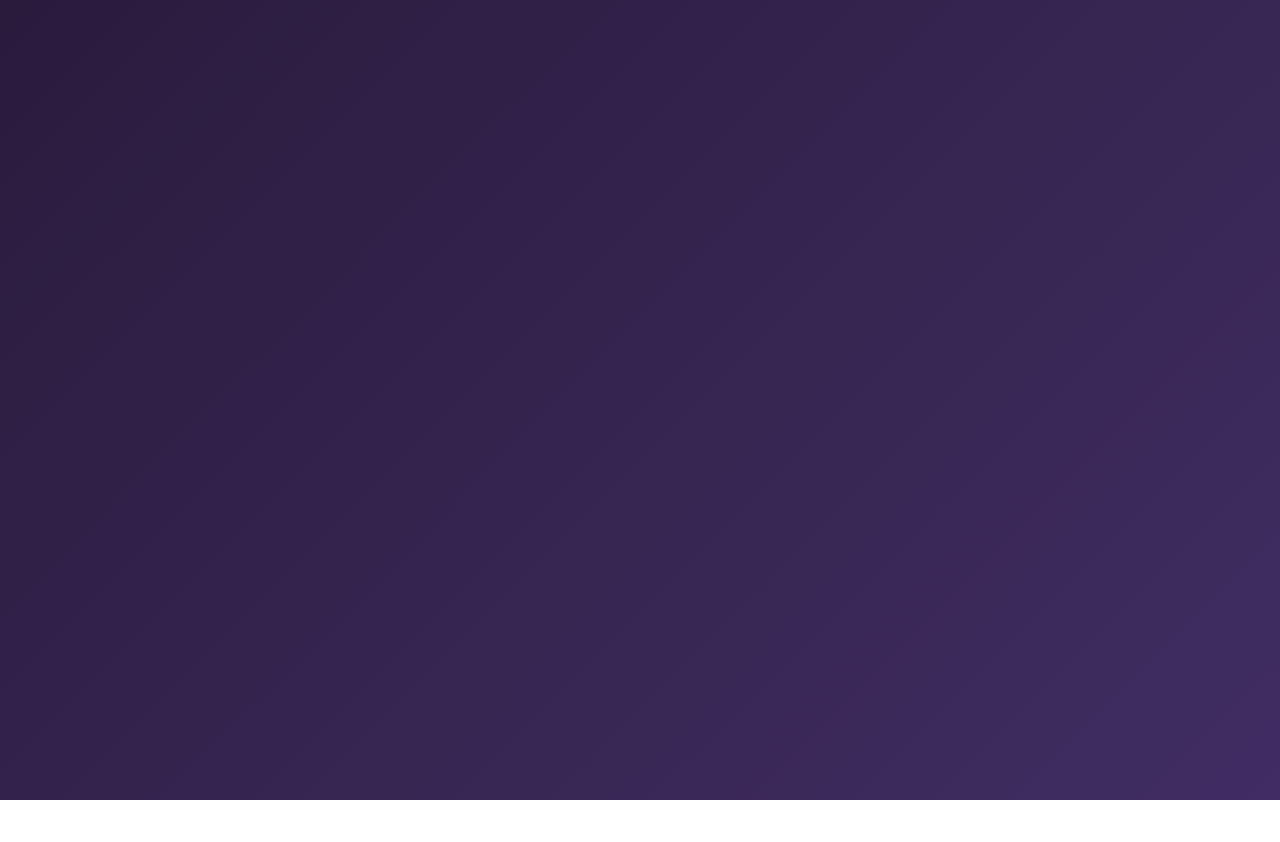
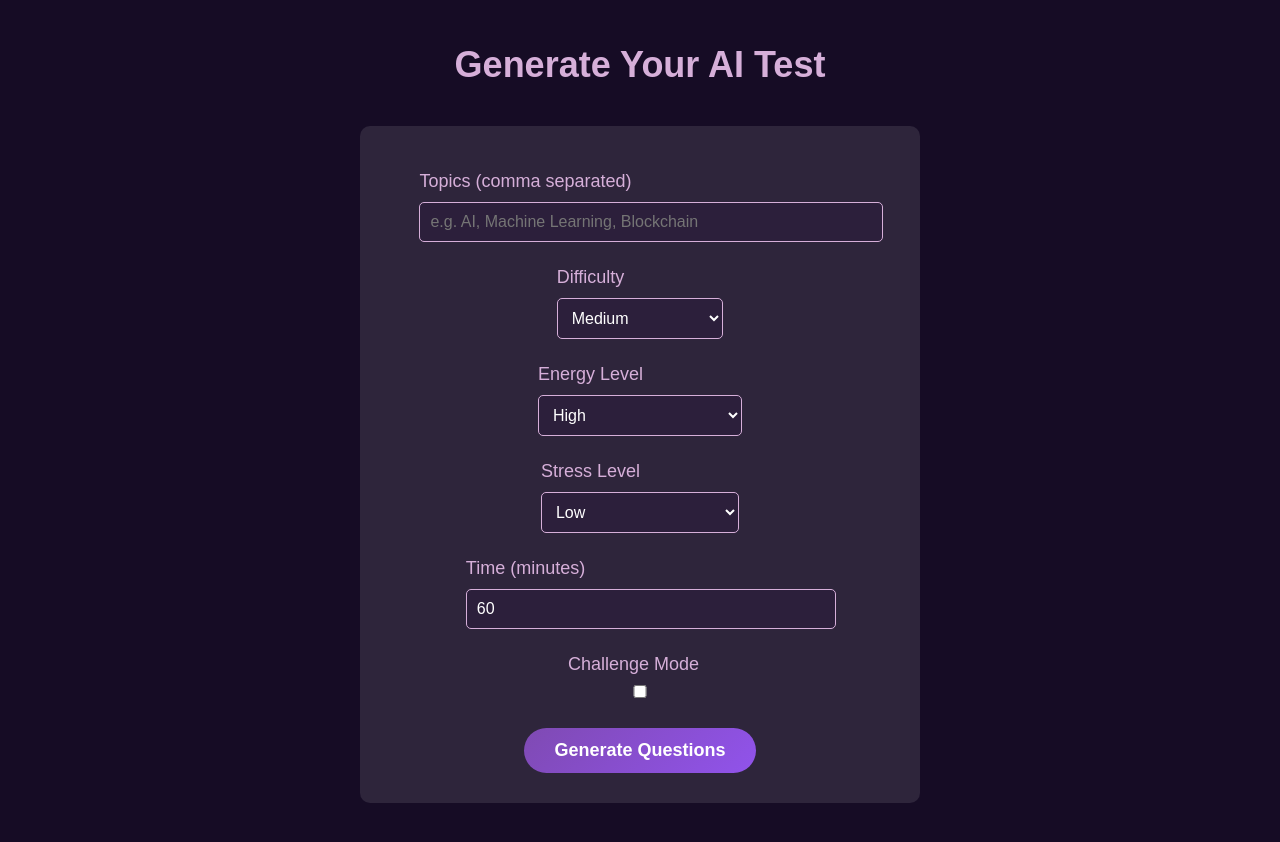
Before and after one commit to keerti144/DSA-Viz, a React (Vite) app in the folder frontend/: page /testai in a window 1280 px wide. Before the commit this address had no page. Shown: the top 842 px of the page. Before the commit the page ends 800 px from the top, so only its background shows below. Built offline with nearby package versions, Linux system fonts and the light colour scheme.

Commit message:
some comment

```diff
--- a/frontend/src/main.jsx
+++ b/frontend/src/main.jsx
@@ -17,6 +17,8 @@ import {VisNext} from "./visnext/visnext.jsx";
 import {VisAlgo} from "./visalgo/visalgo.jsx";
 import {TestNext} from "./testnext/testnext.jsx";
 import {TestMCQ} from "./test mcq/testmcq.jsx";
+  import {TestAI} from "./test ai/TestAI.jsx";
+
 
 
 ReactDOM.createRoot(document.getElementById("app")).render(
@@ -39,6 +41,7 @@ ReactDOM.createRoot(document.getElementById("app")).render(
         <Route path="/visalgo" element={<VisAlgo />} />
         <Route path="/testnext" element={<TestNext />} />
         <Route path="/testmcq" element={<TestMCQ />} />
+        <Route path="/testai" element={<TestAI />} />
       </Routes>
     </BrowserRouter>
   </React.StrictMode>
--- /dev/null
+++ b/frontend/src/test ai/testai.css
@@ -0,0 +1,152 @@
+/* General container styles */
+.testai-container {
+    display: flex;
+    flex-direction: column;
+    align-items: center;
+    min-height: 100vh;
+    background-color: #160c25;  /* Dark background */
+    color: #ffffff;  /* Light text for contrast */
+    padding: 20px;
+    font-family: 'Arial', sans-serif;
+}
+
+/* Heading Section */
+h1 {
+    font-size: 36px;
+    font-weight: bold;
+    color: #d6afd9; /* Lighter purple shade for contrast */
+    text-align: center;
+    margin-bottom: 40px;
+}
+
+/* Form Section */
+.input-form {
+    display: flex;
+    flex-direction: column;
+    align-items: center;
+    background-color: rgba(255, 255, 255, 0.1); /* Semi-transparent background for form */
+    border-radius: 10px;
+    padding: 30px;
+    width: 100%;
+    max-width: 500px;
+    margin-bottom: 40px;
+}
+
+.input-form input,
+.input-form select {
+    background-color: #2c1f3b; /* Slightly darker input background */
+    color: #ffffff;
+    border: 1px solid #d6afd9;
+    border-radius: 5px;
+    padding: 10px;
+    margin: 10px 0;
+    width: 100%;
+    font-size: 16px;
+    transition: all 0.3s ease;
+}
+
+.input-form input:focus,
+.input-form select:focus {
+    border-color: #7f4ab3;
+    outline: none;
+}
+
+.input-form button {
+    background: linear-gradient(135deg, #7f4ab3, #9153eb); /* Sleek purple-blue gradient */
+    color: white;
+    padding: 12px 30px;
+    font-size: 18px;
+    font-weight: 600;
+    border-radius: 50px;
+    border: none;
+    cursor: pointer;
+    transition: all 0.3s ease;
+    margin-top: 20px;
+}
+
+.input-form button:hover {
+    background: linear-gradient(135deg, #9153eb, #7f4ab3);
+    transform: translateY(-3px);
+    box-shadow: 0px 8px 15px rgba(0, 0, 0, 0.2);
+}
+
+.input-form button:focus {
+    outline: none;
+    box-shadow: 0px 0px 0px 4px rgba(38, 143, 255, 0.5);
+}
+
+/* Label Styles for Inputs */
+label {
+    font-size: 18px;
+    margin-top: 15px;
+    color: #d6afd9;
+}
+
+/* Generated Questions Section */
+.questions-list {
+    margin-top: 40px;
+    width: 100%;
+    max-width: 800px;
+    text-align: center;
+}
+
+.questions-list h2 {
+    font-size: 24px;
+    font-weight: bold;
+    color: #d6afd9;
+    margin-bottom: 20px;
+}
+
+.question-card {
+    background-color: rgba(255, 255, 255, 0.1); /* Slightly darker background for questions */
+    margin: 15px 0;
+    padding: 20px;
+    border-radius: 8px;
+    box-shadow: 0px 4px 6px rgba(0, 0, 0, 0.1);
+}
+
+.question-card p {
+    font-size: 18px;
+    color: #ffffff;
+    margin-bottom: 10px;
+}
+
+.question-card ul {
+    list-style: none;
+    padding-left: 0;
+    font-size: 16px;
+    color: #d6afd9;
+}
+
+.question-card li {
+    margin: 5px 0;
+}
+
+/* Mobile responsiveness */
+@media (max-width: 768px) {
+    .testai-container {
+        padding: 10px;
+    }
+
+    .input-form {
+        padding: 20px;
+    }
+
+    .questions-list {
+        margin-top: 20px;
+    }
+
+    .input-form input,
+    .input-form select,
+    .input-form button {
+        width: 100%;
+    }
+
+    .question-card p {
+        font-size: 16px;
+    }
+
+    .question-card ul {
+        font-size: 14px;
+    }
+}
--- /dev/null
+++ b/frontend/src/test ai/testai.jsx
@@ -0,0 +1,153 @@
+import React, { useState } from 'react';
+import './testai.css';
+
+export const TestAI = () => {
+  const [difficulty, setDifficulty] = useState('Medium');
+  const [topics, setTopics] = useState([]);
+  const [challengeMode, setChallengeMode] = useState(false);
+  const [energyLevel, setEnergyLevel] = useState('High');
+  const [stressLevel, setStressLevel] = useState('Low');
+  const [timeSpent, setTimeSpent] = useState(60);
+  const [questions, setQuestions] = useState([]);
+  const [loading, setLoading] = useState(false);
+
+  const handleChange = (e) => {
+    const { name, value, type, checked } = e.target;
+    if (name === "topics") {
+      setTopics(value.split(",").map(topic => topic.trim()));
+    } else {
+      switch (name) {
+        case "difficulty":
+          setDifficulty(value);
+          break;
+        case "energyLevel":
+          setEnergyLevel(value);
+          break;
+        case "stressLevel":
+          setStressLevel(value);
+          break;
+
+        case "timeSpent":
+          setTimeSpent(Number(value));
+          break;
+        case "challengeMode":
+          setChallengeMode(type === "checkbox" ? checked : value);
+          break;
+        default:
+          break;
+      }
+    }
+  };
+
+  const handleSubmit = async () => {
+    setLoading(true);
+    try {
+      const response = await fetch('http://localhost:5000/generate-questions', {
+        method: 'POST',
+        headers: {
+          'Content-Type': 'application/json',
+        },
+        body: JSON.stringify({
+          difficulty_level: difficulty,
+          topics: topics,
+          challenge_mode: challengeMode,
+          energy_level: energyLevel,
+          stress_level: stressLevel,
+          time_spent: timeSpent
+        }),
+      });
+      const data = await response.json();
+      setQuestions(data.questions || []);
+    } catch (error) {
+      console.error('Error fetching questions:', error);
+    } finally {
+      setLoading(false);
+    }
+  };
+
+  return (
+    <div className="testai-container">
+      <h1>Generate Your AI Test</h1>
+      <div className="input-form">
+        <label>
+          Topics (comma separated)
+          <input
+            name="topics"
+            placeholder="e.g. AI, Machine Learning, Blockchain"
+            onChange={handleChange}
+          />
+        </label>
+
+        <label>
+          Difficulty
+          <select name="difficulty" value={difficulty} onChange={handleChange}>
+            <option value="Easy">Easy</option>
+            <option value="Medium">Medium</option>
+            <option value="Hard">Hard</option>
+          </select>
+        </label>
+
+        <label>
+          Energy Level
+          <select name="energyLevel" value={energyLevel} onChange={handleChange}>
+            <option value="Low">Low</option>
+            <option value="Medium">Medium</option>
+            <option value="High">High</option>
+          </select>
+        </label>
+
+        <label>
+          Stress Level
+          <select name="stressLevel" value={stressLevel} onChange={handleChange}>
+            <option value="Low">Low</option>
+            <option value="Medium">Medium</option>
+            <option value="High">High</option>
+          </select>
+        </label>
+
+
+        <label>
+          Time (minutes)
+          <input
+            name="timeSpent"
+            placeholder="e.g. 60"
+            type="number"
+            value={timeSpent}
+            onChange={handleChange}
+          />
+        </label>
+
+        <label>
+          Challenge Mode
+          <input
+            name="challengeMode"
+            type="checkbox"
+            checked={challengeMode}
+            onChange={handleChange}
+          />
+        </label>
+
+        <button onClick={handleSubmit} disabled={loading}>
+          {loading ? "Generating..." : "Generate Questions"}
+        </button>
+      </div>
+
+      <div className="questions-list">
+        {questions.length > 0 && <h2>Generated Questions:</h2>}
+        {questions.map((q, index) => (
+          <div key={index} className="question-card">
+            <p><strong>Q{index + 1}:</strong> {q.question}</p>
+            <ul>
+              <li>A. {q.options.A}</li>
+              <li>B. {q.options.B}</li>
+              <li>C. {q.options.C}</li>
+              <li>D. {q.options.D}</li>
+            </ul>
+          </div>
+        ))}
+      </div>
+    </div>
+  );
+};
+
+export default TestAI;
--- a/frontend/src/test main/testmain.jsx
+++ b/frontend/src/test main/testmain.jsx
@@ -58,7 +58,7 @@ export const TestMain = () => {
                 <div className="ai-section">
                     <button
                         className="ai-test-button"
-                        onClick={() => navigate("/ai-test")}
+                        onClick={() => navigate("/testai")}
                     >
                         Test with AI
                     </button>
--- a/frontend/src/test mcq/testmcq.css
+++ b/frontend/src/test mcq/testmcq.css
@@ -16,7 +16,7 @@
     h2 {
       font-size: 24px;
       margin-bottom: 20px;
-    color: #333;
+      color: #989898;
     }
 
     .options-container {
--- a/frontend/src/testnext/testnext.jsx
+++ b/frontend/src/testnext/testnext.jsx
@@ -34,6 +34,7 @@ export const TestNext = () => {
         >
           Debug
         </button>
+
       </div>
     </div>
   );
```
Also changed, not shown: frontend/src/test main/testmain.css (+24 -25 lines), 2 other files (tests, documents, lock files or other folders). Lines whose indentation alone changed are shown as unchanged.
